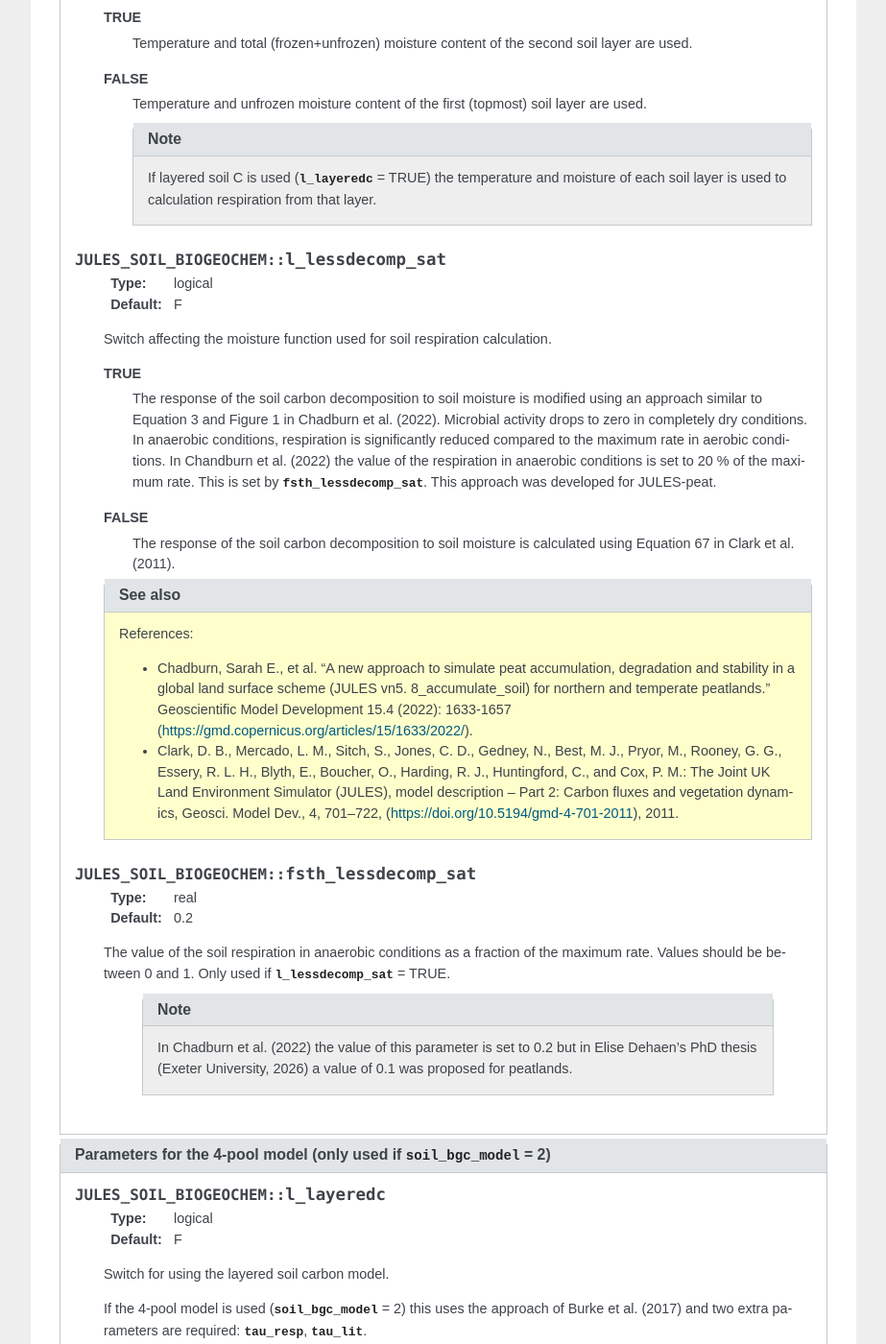
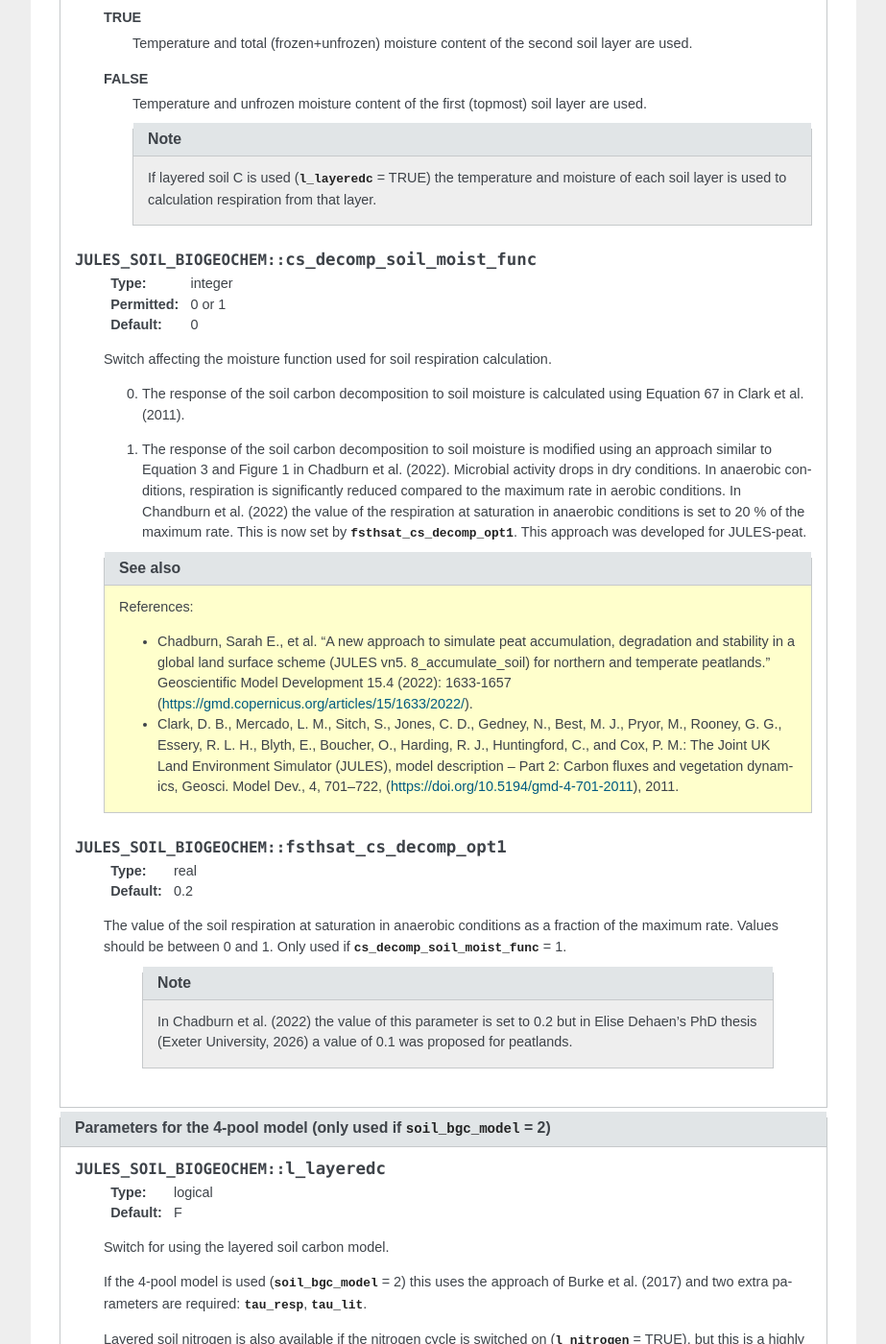
Before and after one commit to MetOffice/jules, a Sphinx documentation site: the page built from doc/source/namelists/jules_soil_biogeochem.nml.rst, in a window 1280 px wide and 1400 px high, scrolled down 2388 px. Shown: the whole window at 96% size, without its empty margins (224-1147 px from the left). Built offline with Sphinx 7.4.7, drawn with Linux system fonts in a browser that asks for light colours.

Commit message:
redoing in response to reviewer comments.

```diff
--- a/doc/source/namelists/jules_soil_biogeochem.nml.rst
+++ b/doc/source/namelists/jules_soil_biogeochem.nml.rst
@@ -113,18 +113,18 @@ If using the ECOSSE soil model, most soil parameters are read from a separate fi
 
           .. note:: If layered soil C is used (:nml:mem:`l_layeredc` = TRUE) the temperature and moisture of each soil layer is used to calculation respiration from that layer.
 
-   .. nml:member:: l_lessdecomp_sat
+   .. nml:member:: cs_decomp_soil_moist_func
 
-      :type: logical
-      :default: F
+      :type: integer
+      :permitted: 0 or 1
+      :default: 0
 
       Switch affecting the moisture function used for soil respiration calculation.
 
-      TRUE
-          The response of the soil carbon decomposition to soil moisture is modified using an approach similar to Equation 3 and Figure 1 in Chadburn et al. (2022). Microbial activity drops to zero in completely dry conditions. In anaerobic conditions, respiration is significantly reduced compared to the maximum rate in aerobic conditions. In Chandburn et al. (2022) the value of the respiration in anaerobic conditions is set to 20 % of the maximum rate. This is set by :nml:mem:`fsth_lessdecomp_sat`. This approach was developed for JULES-peat.
+      0. | The response of the soil carbon decomposition to soil moisture is calculated using Equation 67 in Clark et al. (2011).
 
-      FALSE
-         The response of the soil carbon decomposition to soil moisture is calculated using Equation 67 in Clark et al. (2011).
+      1. | The response of the soil carbon decomposition to soil moisture is modified using an approach similar to Equation 3 and Figure 1 in Chadburn et al. (2022). Microbial activity drops in dry conditions. In anaerobic conditions, respiration is significantly reduced compared to the maximum rate in aerobic conditions. In Chandburn et al. (2022) the value of the respiration at saturation in anaerobic conditions is set to 20 % of the maximum rate. This is now set by :nml:mem:`fsthsat_cs_decomp_opt1`. This approach was developed for JULES-peat.
+
 
       .. seealso::
          References:
@@ -133,12 +133,12 @@ If using the ECOSSE soil model, most soil parameters are read from a separate fi
 
          * Clark, D. B., Mercado, L. M., Sitch, S., Jones, C. D., Gedney, N., Best, M. J., Pryor, M., Rooney, G. G., Essery, R. L. H., Blyth, E., Boucher, O., Harding, R. J., Huntingford, C., and Cox, P. M.: The Joint UK Land Environment Simulator (JULES), model description – Part 2: Carbon fluxes and vegetation dynamics, Geosci. Model Dev., 4, 701–722, (https://doi.org/10.5194/gmd-4-701-2011), 2011.
 
-   .. nml:member:: fsth_lessdecomp_sat
+   .. nml:member:: fsthsat_cs_decomp_opt1
 
       :type: real
       :default: 0.2
 
-      The value of the soil respiration in anaerobic conditions as a fraction of the maximum rate. Values should be between 0 and 1. Only used if :nml:mem:`l_lessdecomp_sat` = TRUE.
+      The value of the soil respiration at saturation in anaerobic conditions as a fraction of the maximum rate. Values should be between 0 and 1. Only used if :nml:mem:`cs_decomp_soil_moist_func` = 1.
 
        .. note:: In Chadburn et al. (2022) the value of this parameter is set to 0.2 but in Elise Dehaen's PhD thesis (Exeter University, 2026) a value of 0.1 was proposed for peatlands.
 
```
Also changed, not shown: 5 other files.
